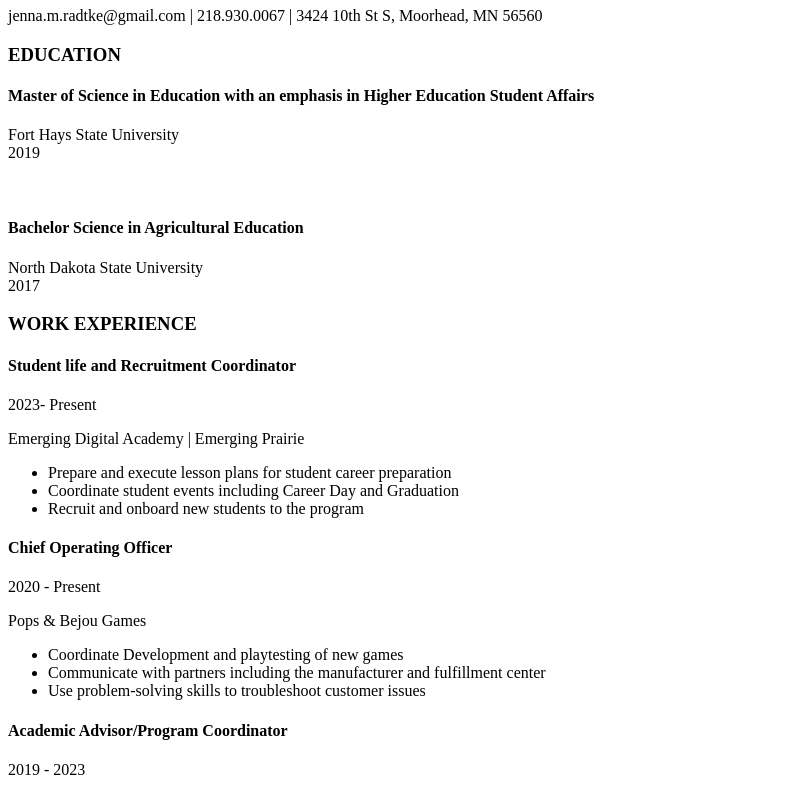
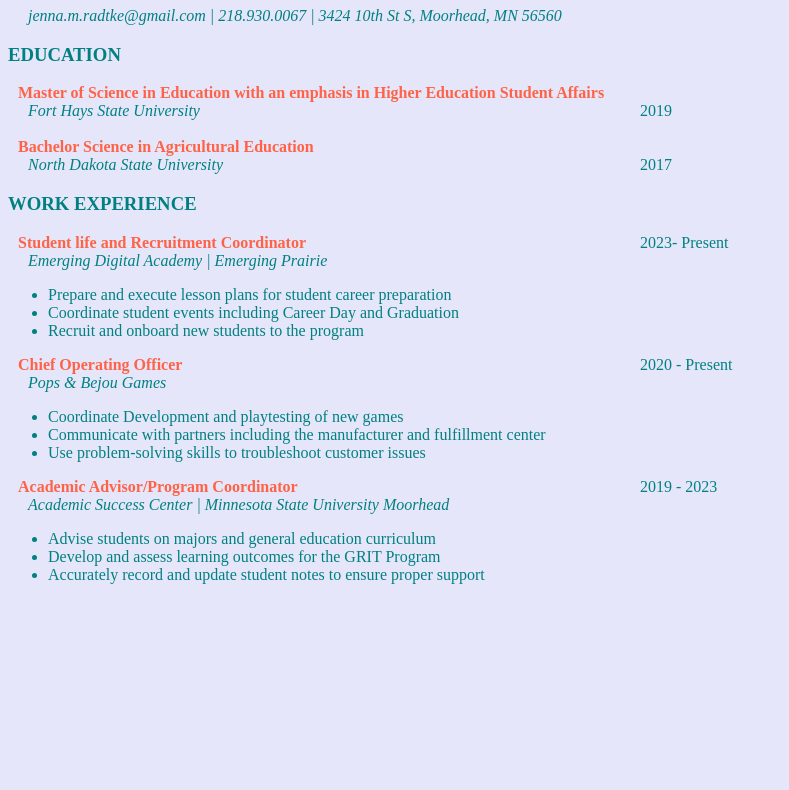
Before and after one commit to Jmayrad/EDA-Resume, a plain HTML site: page Index.html in a window 1280 px wide. Shown: the part 73-863 px from the top of the page, without its empty margins (0-789 px from the left). After the commit the page ends 800 px from the top, so only its background shows below. Drawn offline with Linux system fonts and the light colour scheme.

Commit message:
Update Index.html

```diff
--- a/Index.html
+++ b/Index.html
@@ -1,7 +1,7 @@
 <!DOCTYPE html>
 <html>
   <head>
-    <link rel="stylesheet" href-"style.css"/>
+    <link rel="stylesheet" href="style.css"/>
     </head>
 
 
```
